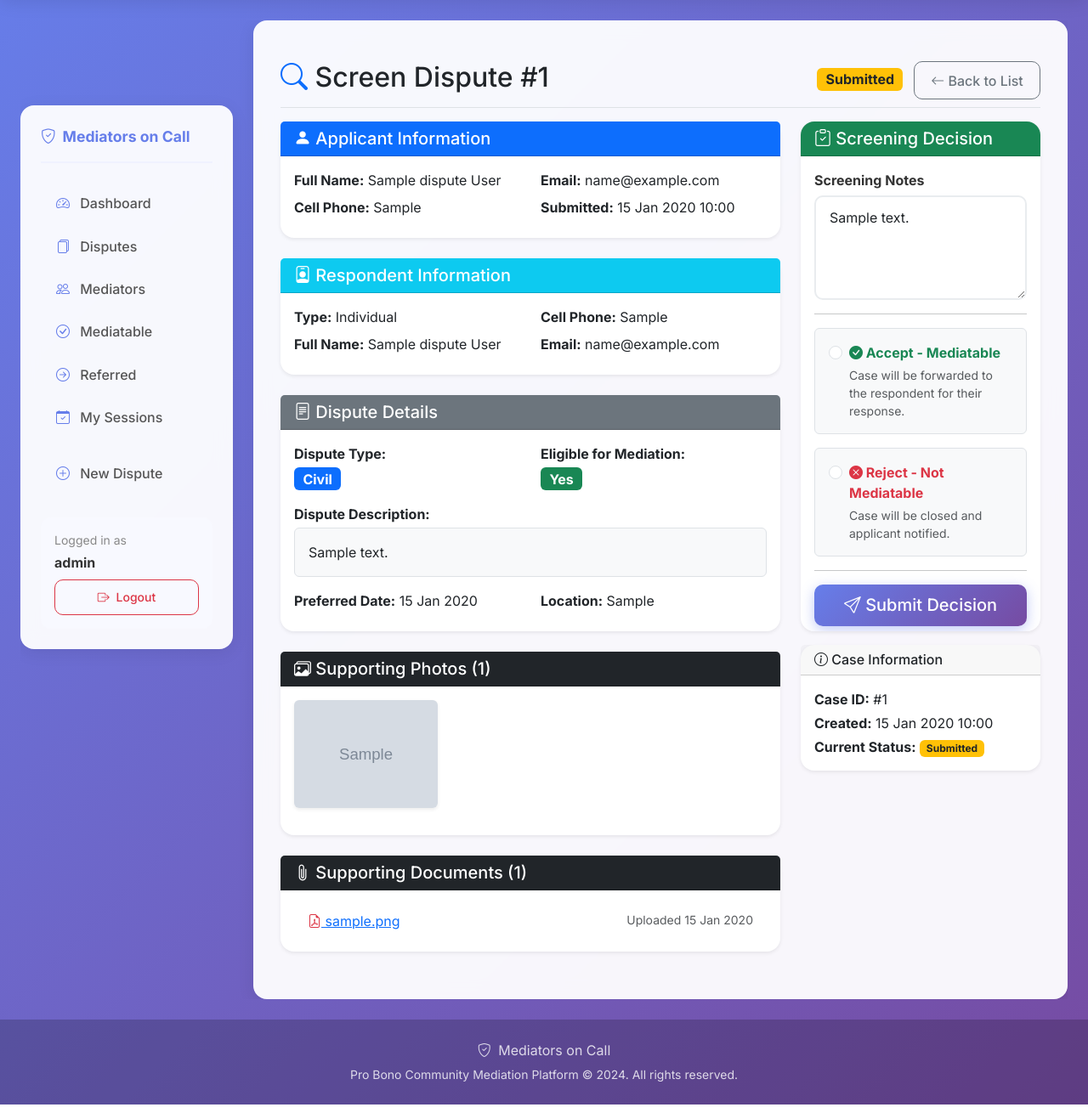
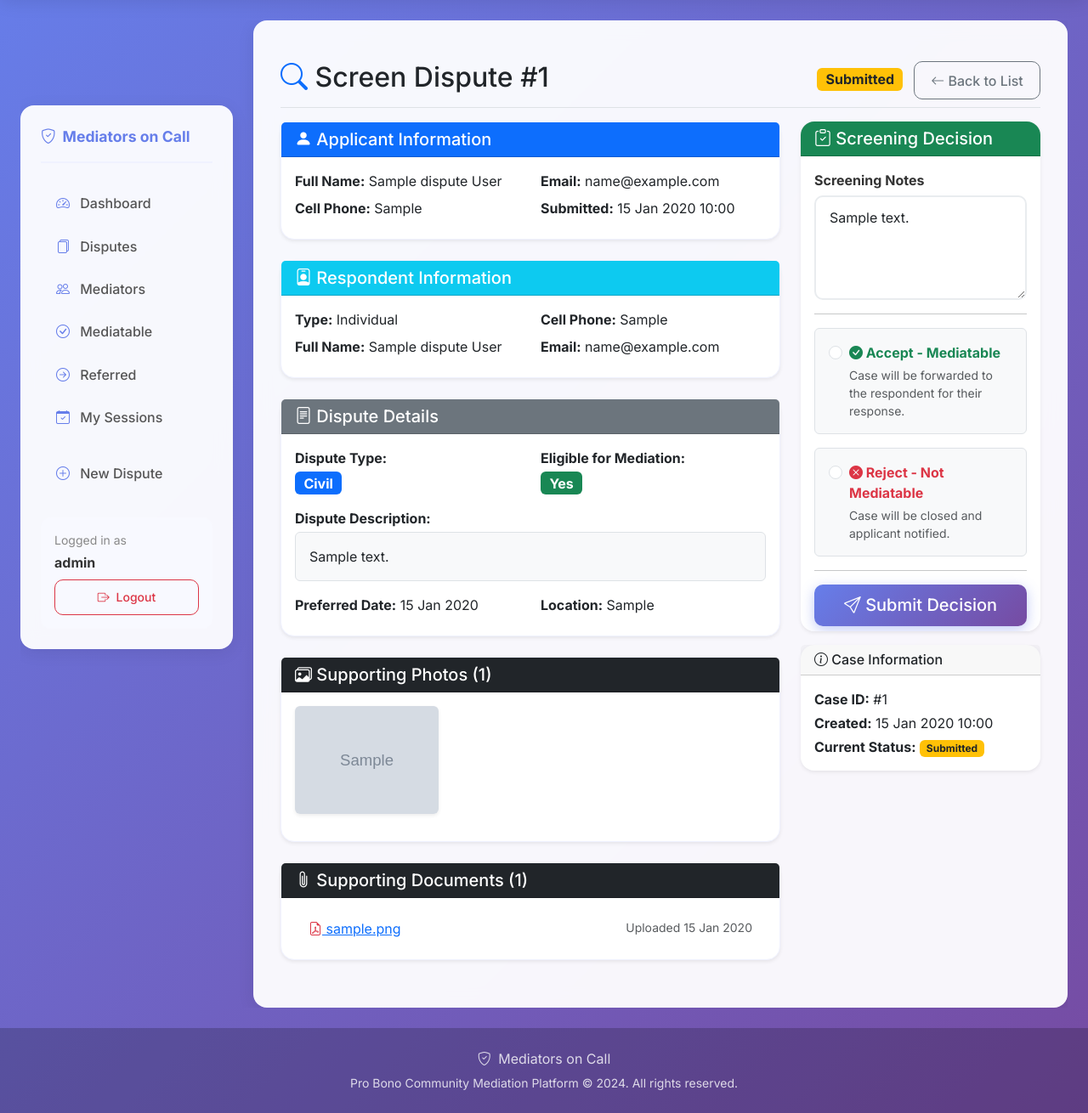
Before and after one commit to JVW-Hue/Mediator-On-Call-, a Django app: page /dashboard/dispute/1/screen/ in a window 1280 px wide. Shown: the part 66-1376 px from the top of the page at 85% size. Run offline with Django 5.2, Linux system fonts and the light colour scheme; a user stored in the database is signed in; tables that the repository leaves empty hold one stand-in row (values such as "Sample post"); grey boxes marked "Sample" are stand-in pictures; parts of the project's set-up code (start-up, migrations or seed data) failed here and were passed over; some libraries are stand-ins or nearby versions.

Commit message:
Improve professional appearance: add borders to cards, remove debug alert, fix overflow issues

```diff
--- a/dashboard/templates/dashboard/mediator_home.html
+++ b/dashboard/templates/dashboard/mediator_home.html
@@ -63,6 +63,7 @@
          border-left: 4px solid #667eea;
          transition: all 0.3s;
          overflow: hidden;
+         border: 1px solid #f0f2ff;
      }
     .case-card:hover {
         box-shadow: 0 5px 20px rgba(0,0,0,0.12);
--- a/dashboard/templates/dashboard/screen_dispute.html
+++ b/dashboard/templates/dashboard/screen_dispute.html
@@ -19,7 +19,7 @@
     <!-- Left Column: Dispute Details -->
     <div class="col-lg-8">
         <!-- Applicant Information -->
-        <div class="card mb-4 shadow-sm">
+        <div class="card mb-4 shadow-sm" style="border: 1px solid #f0f2ff;">
             <div class="card-header bg-primary text-white">
                 <h5 class="mb-0"><i class="bi bi-person-fill"></i> Applicant Information</h5>
             </div>
@@ -38,7 +38,7 @@
         </div>
 
         <!-- Respondent Information -->
-        <div class="card mb-4 shadow-sm">
+        <div class="card mb-4 shadow-sm" style="border: 1px solid #f0f2ff;">
             <div class="card-header bg-info text-white">
                 <h5 class="mb-0"><i class="bi bi-person-badge"></i> Respondent Information</h5>
             </div>
@@ -71,7 +71,7 @@
         </div>
 
         <!-- Dispute Details -->
-        <div class="card mb-4 shadow-sm">
+        <div class="card mb-4 shadow-sm" style="border: 1px solid #f0f2ff;">
             <div class="card-header bg-secondary text-white">
                 <h5 class="mb-0"><i class="bi bi-file-text"></i> Dispute Details</h5>
             </div>
@@ -114,7 +114,7 @@
         <!-- Photos -->
         {% with photos=dispute.photos.all %}
         {% if photos %}
-        <div class="card mb-4 shadow-sm">
+        <div class="card mb-4 shadow-sm" style="border: 1px solid #f0f2ff;">
             <div class="card-header bg-dark text-white">
                 <h5 class="mb-0"><i class="bi bi-images"></i> Supporting Photos ({{ photos|length }})</h5>
             </div>
@@ -136,7 +136,7 @@
         <!-- Documents -->
         {% with docs=dispute.documents.all %}
         {% if docs %}
-        <div class="card mb-4 shadow-sm">
+        <div class="card mb-4 shadow-sm" style="border: 1px solid #f0f2ff;">
             <div class="card-header bg-dark text-white">
                 <h5 class="mb-0"><i class="bi bi-paperclip"></i> Supporting Documents ({{ docs|length }})</h5>
             </div>
--- a/dashboard/views.py
+++ b/dashboard/views.py
@@ -261,7 +261,8 @@ class AdminDashboardView(TemplateView):
         try:
             from disputes.models import CalendarNote
             notes = CalendarNote.objects.filter(
-                date__gte=timezone.now().date() - timedelta(days=365)
+                date__gte=timezone.now().date() - timedelta(days=365),
+                is_deleted=False
             ).select_related("user")
             for note in notes:
                 calendar_events.append({
@@ -1159,7 +1160,9 @@ def delete_calendar_note(request, note_id):
     try:
         from disputes.models import CalendarNote
         note = CalendarNote.objects.get(id=note_id, user=request.user)
-        note.delete()
+        note.is_deleted = True
+        note.deleted_at = timezone.now()
+        note.save()
         return JsonResponse({'success': True})
     except CalendarNote.DoesNotExist:
         return JsonResponse({'success': False, 'error': 'Note not found'})
--- a/disputes/models.py
+++ b/disputes/models.py
@@ -338,6 +338,10 @@ class CalendarNote(models.Model):
     note = models.TextField()
     created_at = models.DateTimeField(auto_now_add=True)
 
+    # Soft delete - calendar notes are never truly deleted
+    is_deleted = models.BooleanField(default=False, db_index=True)
+    deleted_at = models.DateTimeField(null=True, blank=True)
+
     class Meta:
         ordering = ['-date', '-created_at']
 
```
Also changed, not shown: dashboard/templates/dashboard/dispute_detail.html (+2 -8 lines), dashboard/templates/dashboard/dispute_list.html (+6 -5 lines), disputes/migrations/0013_calendarnote_deleted_at_calendarnote_is_deleted.py (added). Lines whose indentation alone changed are shown as unchanged.
